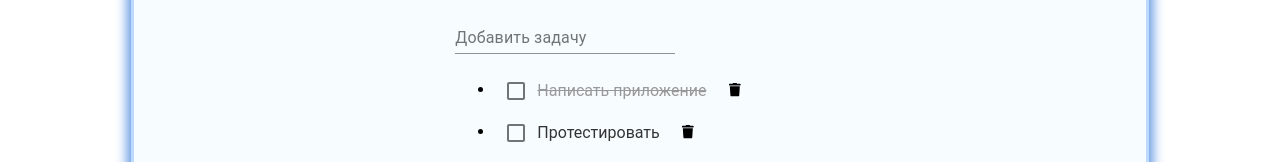
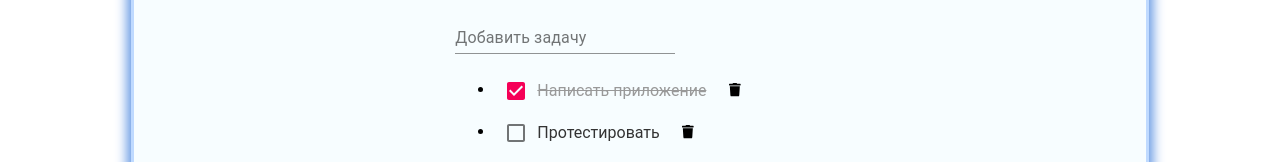
Before and after one commit to WebHeroSchool/Jem_todo, a React (Create React App) app: page / in a window 1280 px wide. Shown: the part 121-283 px from the top of the page. Built offline with nearby package versions, Linux system fonts and the light colour scheme.

Commit message:
onClickDone events refactor

```diff
--- a/src/components/Item/Checkbox/index.js
+++ b/src/components/Item/Checkbox/index.js
@@ -1,12 +1,13 @@
 import React from "react";
 import Checkbox from '@material-ui/core/Checkbox';
 
-export default function Checkboxes(isDone, onClickIsDone) {
+export default function Checkboxes(props) {
   debugger;
   return (
     <div>
       <Checkbox
-        onClick={() => onClickIsDone(isDone)}
+        checked={props.isDone}
+        onClick={() => props.onClickIsDone(props.isDone)}
         color="secondary"
         inputProps={{ 'aria-label': 'secondary checkbox' }}
       />
--- a/src/components/Item/index.js
+++ b/src/components/Item/index.js
@@ -5,14 +5,12 @@ import Checkboxes from "./Checkbox";
 import DeleteItem from "./DeleteItem";
 
 const Item = ({itemToDo, isDone, onClickIsDone}) => {
+    debugger;
     return(
-      <span className={
-          classnames({
-              [styles.item]: true,
-              [styles.done]: isDone
-          })
-
-      } onClick={onClickIsDone}><Checkboxes isDone={isDone} onClickIsDone={onClickIsDone}/>{itemToDo} <DeleteItem /></span>
+      <span className={ classnames({[styles.item]: true, [styles.done]: isDone })} >
+          <Checkboxes onClickIsDone={onClickIsDone} isDone={isDone} />{itemToDo}
+          <DeleteItem />
+      </span>
     )
 }
 
```
